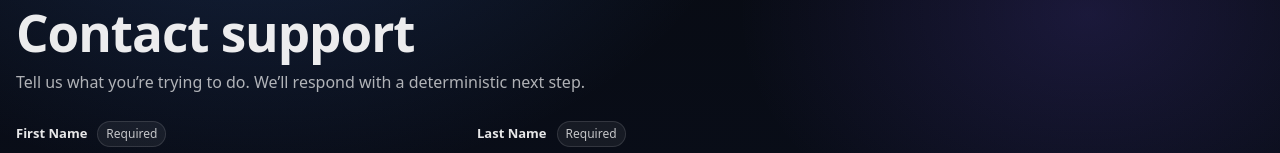
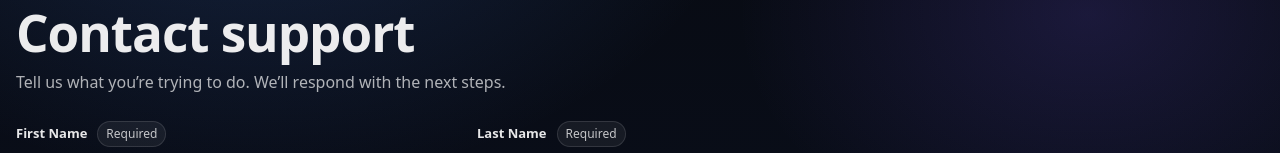
Before and after one commit to f22fighterpilot1/sen-website, a React (Vite) app: page /support in a window 1280 px wide. Shown: the part 226-379 px from the top of the page. Built offline with nearby package versions, Linux system fonts and the light colour scheme.

Commit message:
changed deterministic next step to next steps

```diff
--- a/src/pages/Support.tsx
+++ b/src/pages/Support.tsx
@@ -326,8 +326,7 @@ export default function Support() {
       <header className="support-header">
         <h1>Contact support</h1>
         <p className="support-sub">
-          Tell us what you’re trying to do. We’ll respond with a deterministic
-          next step.
+          Tell us what you’re trying to do. We’ll respond with the next steps.
         </p>
       </header>
 
```
